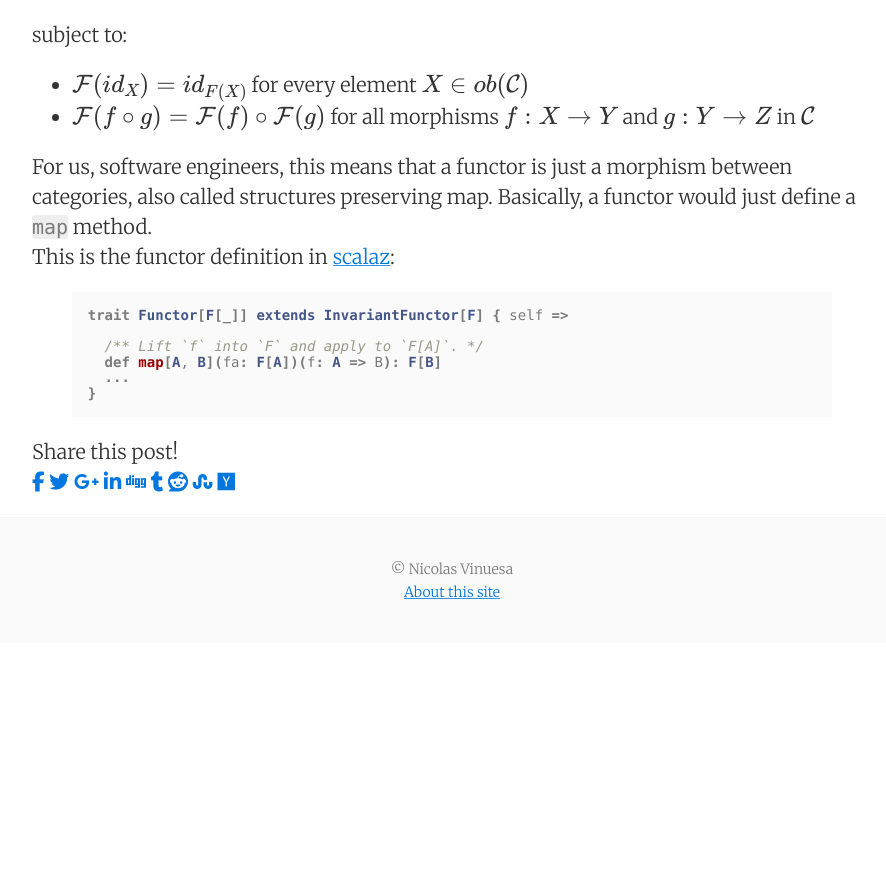
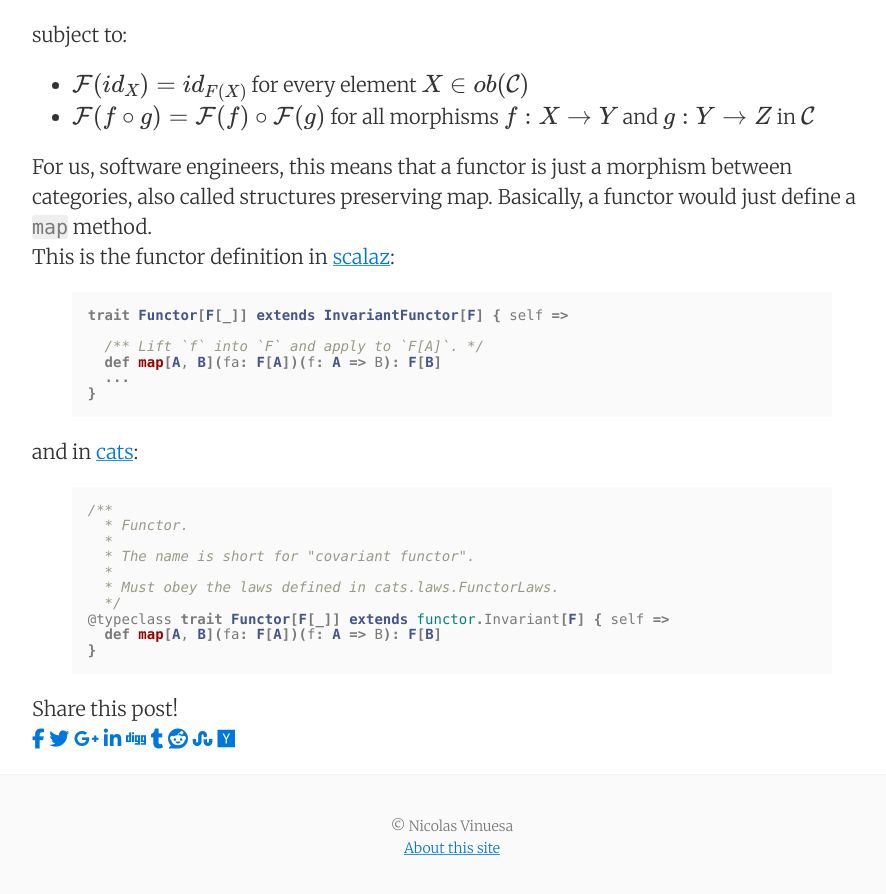
Before and after one commit to nvinuesa/nvinuesa.github.io, a Jekyll site: the page built from _posts/2017-01-04-category-theory-scala.markdown, in a window 1280 px wide and 900 px high, scrolled down 2389 px. Shown: the top 894 px of the window, without its empty margins (188-1074 px from the left). Built offline with Jekyll 4.4.1, drawn with Linux system fonts in a browser that asks for light colours; nearby versions of some CDN libraries; formulas are drawn with MathJax 3; before the commit the page ends 3032 px from its top, so only the background shows below that.

Commit message:
Update 2017-01-04-category-theory-scala.markdown

````diff
--- a/_posts/2017-01-04-category-theory-scala.markdown
+++ b/_posts/2017-01-04-category-theory-scala.markdown
@@ -74,6 +74,7 @@ subject to:
 For us, software engineers, this means that a functor is just a morphism between categories, also called structures preserving map. Basically, a functor would just define a ```map``` method.
 <br>
 This is the functor definition in [scalaz][scalaz]:
+
 {% highlight scala %}
 trait Functor[F[_]] extends InvariantFunctor[F] { self =>
 
@@ -83,4 +84,19 @@ trait Functor[F[_]] extends InvariantFunctor[F] { self =>
 }
 {% endhighlight %}
 
+and in [cats][cats]:
+{% highlight scala %}
+/**
+  * Functor.
+  *
+  * The name is short for "covariant functor".
+  *
+  * Must obey the laws defined in cats.laws.FunctorLaws.
+  */
+@typeclass trait Functor[F[_]] extends functor.Invariant[F] { self =>
+  def map[A, B](fa: F[A])(f: A => B): F[B]
+}
+{% endhighlight %}
+
 [scalaz]: https://github.com/scalaz/scalaz
+[cats]: https://github.com/typelevel/cats
````
